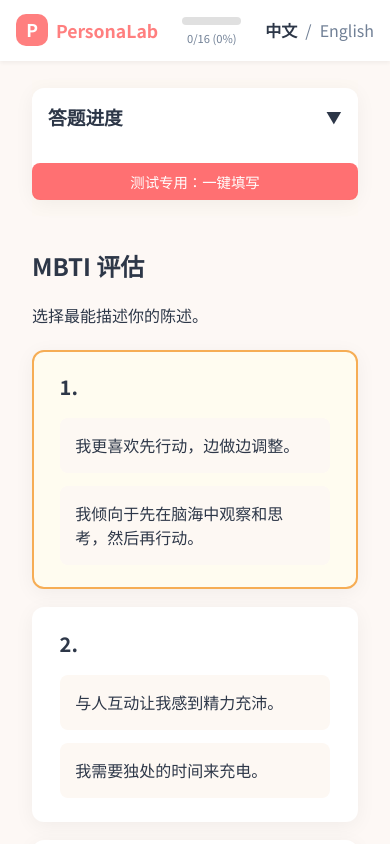
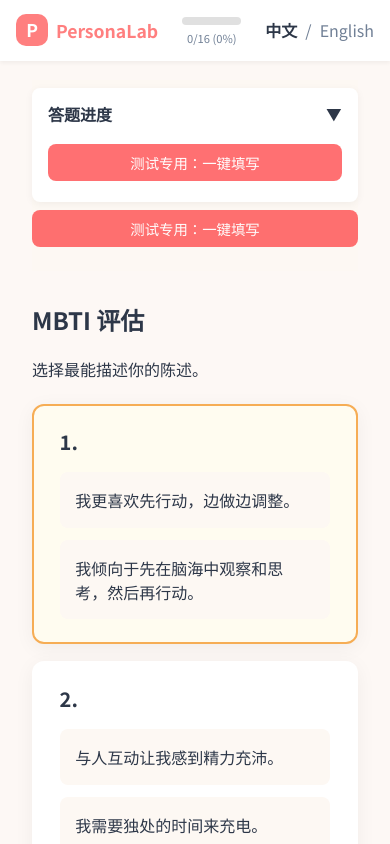
Before and after one commit to 18976qwer/PersonaLabPsychTest, a React (Vite) app in the folder client/: page /mbti in a window 390 px wide. Shown: the top 844 px of the page. Built offline with nearby package versions, Linux system fonts and the light colour scheme; no server answers.

Commit message:
Mobile UI Refinement

```diff
--- a/client/src/components/report/CareerPathSection.tsx
+++ b/client/src/components/report/CareerPathSection.tsx
@@ -25,6 +25,7 @@ const GridContainer = styled.div`
   display: grid;
   grid-template-columns: repeat(auto-fit, minmax(300px, 1fr));
   gap: 1.5rem;
+  margin-top: 1.5rem;
 `;
 
 const Card = styled.div`
--- a/client/src/components/report/PersonalGrowthSection.tsx
+++ b/client/src/components/report/PersonalGrowthSection.tsx
@@ -229,7 +229,7 @@ const ListUl = styled.ul`
 const SubHeader = styled.h3`
   font-size: 1.2rem;
   color: ${({ theme }) => theme.colors.text};
-  margin: 0 0 1rem 0;
+  margin: 1.5rem 0 1rem 0;
   display: flex;
   align-items: center;
   gap: 0.6rem;
--- a/client/src/components/report/PersonalityTraitsSection.tsx
+++ b/client/src/components/report/PersonalityTraitsSection.tsx
@@ -11,7 +11,7 @@ import { ProcessList, ProcessItem, ProcessContent } from '../common/ResponsiveSt
 const SectionHeader = styled.h3`
   font-size: 1.4rem;
   color: ${({ theme }) => theme.colors.text};
-  margin: 3rem 0 1.5rem 0;
+  margin: 1.5rem 0 1.5rem 0;
   display: flex;
   align-items: center;
   gap: 0.8rem;
--- a/client/src/components/report/ReportSection.tsx
+++ b/client/src/components/report/ReportSection.tsx
@@ -12,7 +12,7 @@ const SectionHeader = styled.div`
   display: flex;
   align-items: center;
   justify-content: space-between;
-  margin-bottom: 2rem;
+  margin-bottom: 1.5rem;
   border-bottom: 2px solid #e2e8f0;
   padding-bottom: 1rem;
 `;
--- a/client/src/pages/EnneagramPage.tsx
+++ b/client/src/pages/EnneagramPage.tsx
@@ -64,6 +64,8 @@ const SidebarContent = styled.div`
     padding: 0;
     max-height: none;
     margin-bottom: 0.5rem;
+    background: transparent;
+    box-shadow: none;
 
     h3 {
       margin-bottom: 0;
@@ -84,13 +86,14 @@ const QuestionGrid = styled.div<{ $isExpanded?: boolean }>`
     left: 0;
     right: 0;
     background: white;
-    padding: 1rem;
+    padding: 0.5rem 1rem 1rem 1rem;
     box-shadow: 0 4px 12px rgba(0,0,0,0.1);
     z-index: 100;
     border-radius: 0 0 12px 12px;
     max-height: 300px;
     overflow-y: auto;
     grid-template-columns: repeat(5, 1fr);
+    margin-top: 0;
   }
 `;
 
@@ -103,7 +106,11 @@ const MobileProgressHeader = styled.div`
     justify-content: space-between;
     width: 100%;
     position: relative;
-    padding: 1rem;
+    padding: 0.8rem 1rem;
+    background: white;
+    border-radius: 8px;
+    box-shadow: 0 2px 8px rgba(0,0,0,0.05);
+    z-index: 101;
   }
 `;
 
@@ -177,6 +184,14 @@ const TestButton = styled.button`
 
   &:hover {
     opacity: 1;
+  }
+
+  @media (max-width: ${({ theme }) => theme.breakpoints.mobile}) {
+    margin-top: 0.5rem;
+    margin-bottom: 0.5rem;
+    width: 100%;
+    z-index: 102;
+    position: relative;
   }
 `;
 
@@ -416,7 +431,10 @@ export const EnneagramPage: React.FC = () => {
         <Sidebar>
           <SidebarContent>
             <MobileProgressHeader onClick={() => setIsExpanded(!isExpanded)}>
-              <h3>{t('mbti.progress') || (language === 'zh' ? '答题进度' : 'Progress')}</h3>
+              <div style={{ display: 'flex', flexDirection: 'column', width: '100%', gap: '0.5rem' }}>
+                <div style={{ display: 'flex', justifyContent: 'space-between', alignItems: 'center', width: '100%' }}>
+                  <h3 style={{ margin: 0, fontSize: '1rem' }}>{t('mbti.progress') || (language === 'zh' ? '答题进度' : 'Progress')}</h3>
+                  <div style={{ display: 'flex', alignItems: 'center', gap: '0.5rem' }}>
                     <MobileProgressPreview>
                       {enneagramQuestions.map((q) => {
                         const isAnswered = answers[q.id] !== undefined;
@@ -431,7 +449,7 @@ export const EnneagramPage: React.FC = () => {
                           <QuestionNumber
                             key={q.id}
                             $status={isAnswered ? 'answered' : isActive ? 'active' : 'normal'}
-                      style={{ minWidth: '30px', width: '30px', height: '30px', fontSize: '0.8rem' }}
+                            style={{ minWidth: '24px', width: '24px', height: '24px', fontSize: '0.7rem' }}
                             onClick={(e) => {
                               e.stopPropagation();
                               handleSidebarClick(q.id);
@@ -444,6 +462,13 @@ export const EnneagramPage: React.FC = () => {
                     </MobileProgressPreview>
                     <div style={{ transform: isExpanded ? 'rotate(180deg)' : 'rotate(0deg)', transition: 'transform 0.2s' }}>
                       ▼
+                    </div>
+                  </div>
+                </div>
+                <TestButton onClick={(e) => {
+                  e.stopPropagation();
+                  fillAllAnswers();
+                }}>测试专用：一键填写</TestButton>
               </div>
             </MobileProgressHeader>
 
@@ -473,7 +498,7 @@ export const EnneagramPage: React.FC = () => {
                 );
               })}
             </QuestionGrid>
-            <TestButton onClick={fillAllAnswers}>测试专用：一键填写</TestButton>
+            <TestButton className="desktop-only" onClick={fillAllAnswers}>测试专用：一键填写</TestButton>
           </SidebarContent>
         </Sidebar>
 
--- a/client/src/pages/MBTIPage.tsx
+++ b/client/src/pages/MBTIPage.tsx
@@ -61,6 +61,8 @@ const SidebarContent = styled.div`
   @media (max-width: ${({ theme }) => theme.breakpoints.mobile}) {
     padding: 0;
     margin-bottom: 0.5rem;
+    background: transparent;
+    box-shadow: none;
 
     h3 {
       margin-bottom: 0;
@@ -81,13 +83,14 @@ const QuestionGrid = styled.div<{ $isExpanded?: boolean }>`
     left: 0;
     right: 0;
     background: white;
-    padding: 1rem;
+    padding: 0.5rem 1rem 1rem 1rem;
     box-shadow: 0 4px 12px rgba(0,0,0,0.1);
     z-index: 100;
     border-radius: 0 0 12px 12px;
     max-height: 300px;
     overflow-y: auto;
     grid-template-columns: repeat(4, 1fr);
+    margin-top: 0;
   }
 `;
 
@@ -100,7 +103,11 @@ const MobileProgressHeader = styled.div`
     justify-content: space-between;
     width: 100%;
     position: relative;
-    padding: 1rem;
+    padding: 0.8rem 1rem;
+    background: white;
+    border-radius: 8px;
+    box-shadow: 0 2px 8px rgba(0,0,0,0.05);
+    z-index: 101;
   }
 `;
 
@@ -267,6 +274,14 @@ const TestButton = styled.button`
   &:hover {
     opacity: 1;
   }
+
+  @media (max-width: ${({ theme }) => theme.breakpoints.mobile}) {
+    margin-top: 0.5rem;
+    margin-bottom: 0.5rem;
+    width: 100%;
+    z-index: 102;
+    position: relative;
+  }
 `;
 
 export const MBTIPage: React.FC = () => {
@@ -407,7 +422,10 @@ export const MBTIPage: React.FC = () => {
         <Sidebar>
           <SidebarContent>
             <MobileProgressHeader onClick={() => setIsExpanded(!isExpanded)}>
-              <h3>{t('mbti.progress') || 'Progress'}</h3>
+              <div style={{ display: 'flex', flexDirection: 'column', width: '100%', gap: '0.5rem' }}>
+                <div style={{ display: 'flex', justifyContent: 'space-between', alignItems: 'center', width: '100%' }}>
+                  <h3 style={{ margin: 0, fontSize: '1rem' }}>{t('mbti.progress') || 'Progress'}</h3>
+                  <div style={{ display: 'flex', alignItems: 'center', gap: '0.5rem' }}>
                      <MobileProgressPreview>
                       {mbtiQuestions.map((q, idx) => {
                         const isAnswered = !!answers[q.id];
@@ -420,7 +438,7 @@ export const MBTIPage: React.FC = () => {
                           <QuestionNumber
                             key={q.id}
                             $status={isAnswered ? 'answered' : isCurrent ? 'active' : 'normal'}
-                      style={{ minWidth: '30px', width: '30px', height: '30px', fontSize: '0.8rem' }}
+                            style={{ minWidth: '24px', width: '24px', height: '24px', fontSize: '0.7rem' }}
                             onClick={(e) => {
                               e.stopPropagation();
                               scrollToQuestion(q.id);
@@ -433,6 +451,13 @@ export const MBTIPage: React.FC = () => {
                     </MobileProgressPreview>
                     <div style={{ transform: isExpanded ? 'rotate(180deg)' : 'rotate(0deg)', transition: 'transform 0.2s' }}>
                       ▼
+                    </div>
+                  </div>
+                </div>
+                <TestButton onClick={(e) => {
+                  e.stopPropagation();
+                  fillAllAnswers();
+                }}>测试专用：一键填写</TestButton>
               </div>
             </MobileProgressHeader>
 
@@ -463,7 +488,7 @@ export const MBTIPage: React.FC = () => {
                 );
               })}
             </QuestionGrid>
-            <TestButton onClick={fillAllAnswers}>测试专用：一键填写</TestButton>
+            <TestButton className="desktop-only" onClick={fillAllAnswers}>测试专用：一键填写</TestButton>
           </SidebarContent>
         </Sidebar>
 
```
Lines whose indentation alone changed are shown as unchanged.
